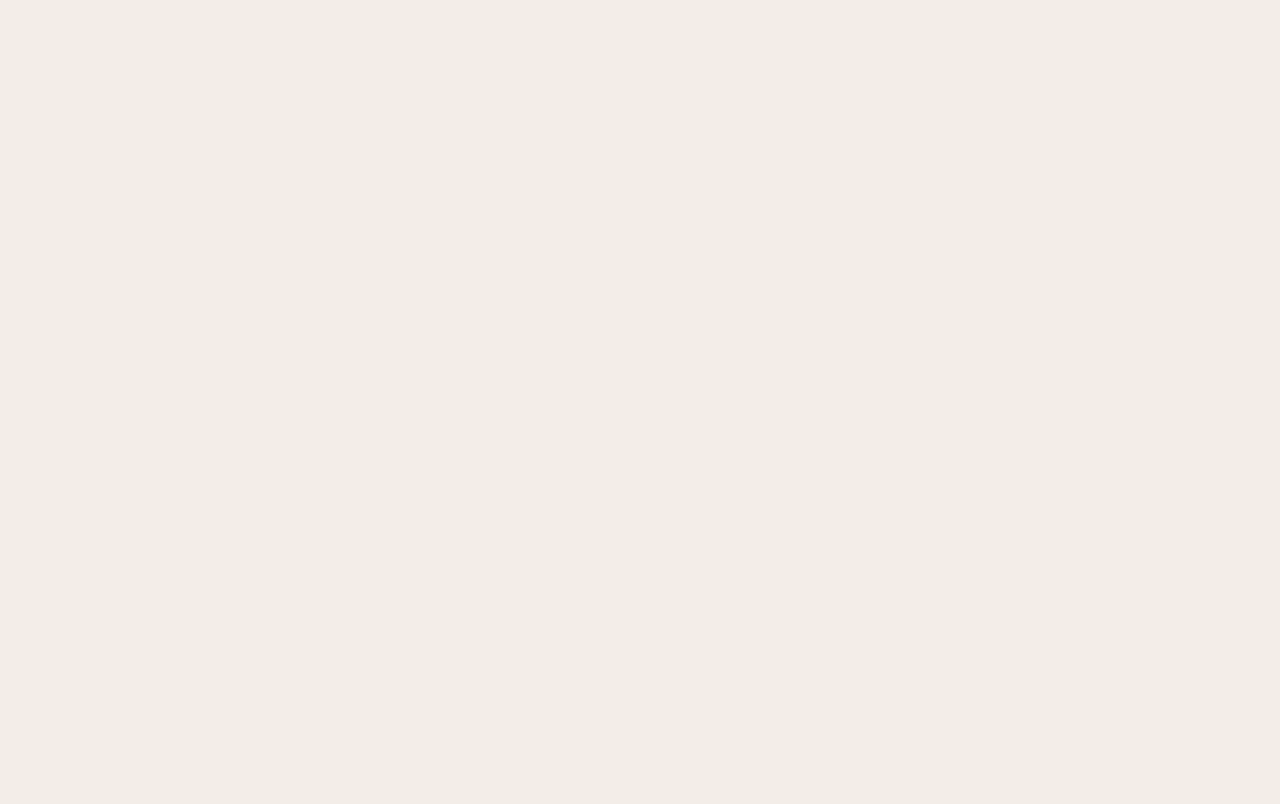
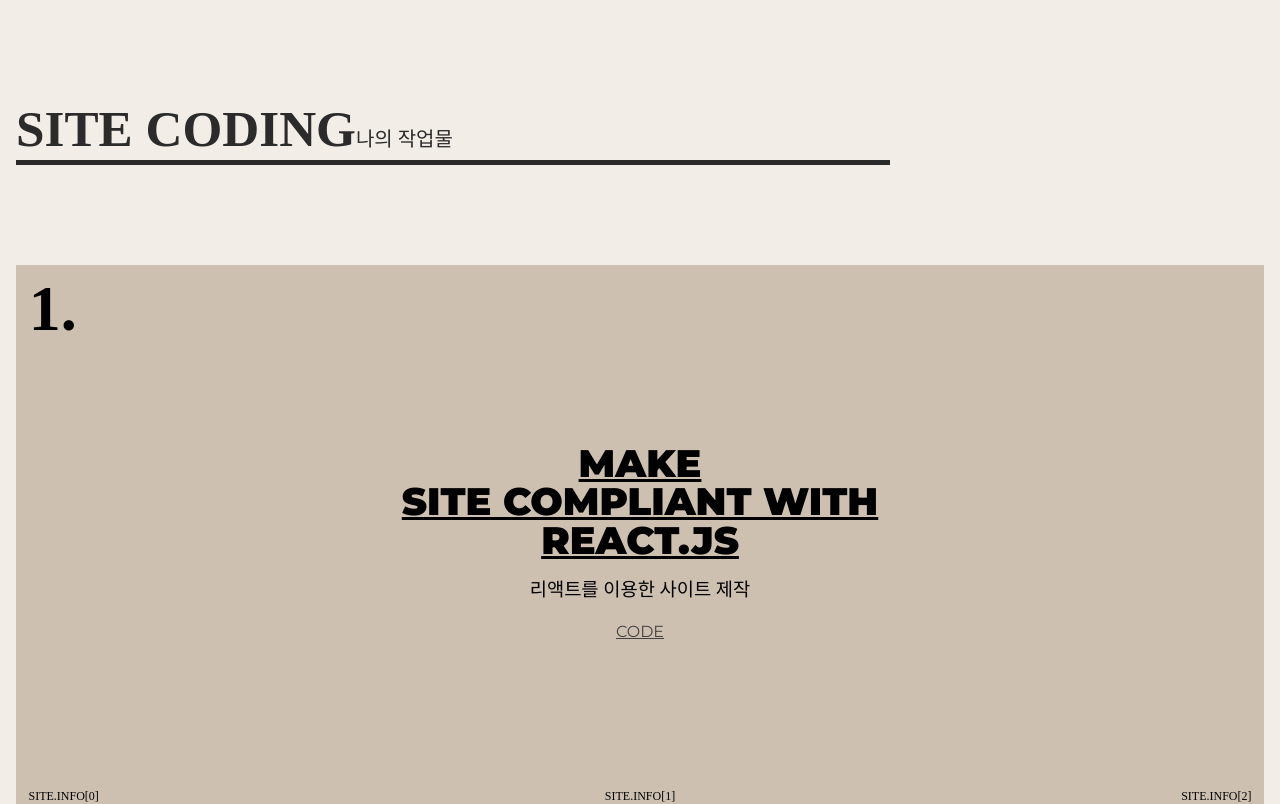
Before and after one commit to Dessert99/Clone_WEBSTORYBOY-PortFolio, a React (Create React App) app: page / in a window 1280 px wide. Shown: the part 2140-2944 px from the top of the page. Before the commit the page ends 2212 px from the top, so only its background shows below. Built offline with nearby package versions, Linux system fonts and the light colour scheme; a small style sheet from the web is missing; a web font is replaced by a local one.

Commit message:
site완성

```diff
--- a/src/assets/scss/section/_site.scss
+++ b/src/assets/scss/section/_site.scss
@@ -0,0 +1,134 @@
+.site__inner {
+  padding: 16px; // 전체 안쪽 여백 주기 -> 왼쪽에서 조금 떨어트림.
+  .site__title {
+    position: sticky;
+    top: 70px;
+    left: 0;
+    width: 70%; //이거 조절하면 밑줄 길이 조절할 수 있음.
+    height: 6vw; //이거 조절하면 글자와 밑줄 간격 조절할 수 있음.
+    font-size: 4vw;
+    font-weight: 900;
+    line-height: 1.6;
+    font-family: var(--mainKor-font);
+    text-transform: uppercase;
+    color: var(--black100);
+
+    border-bottom: 0.4vw solid var(--black100);
+    margin-bottom: 100px;
+
+    @media (max-width: 800px) {
+      width: 100%;
+      margin-bottom: 10vw;
+      font-size: 30px;
+      height: auto;
+      top: 68px;
+      z-index: 1000;
+      background-color: var(--mainBg-color);
+    }
+    em {
+      font-size: 1.25rem;
+      font-weight: 400;
+      line-height: 2;
+    }
+  }
+
+  .site__wrap {
+    .site__item {
+      height: 70vh;
+      @include flex-center;
+      flex-direction: column;
+      position: sticky; //이거 왜 쓴 거지 -> 이러면 s1, s2,. 마다 top 위치를 다르게 할 수 있다.
+      left: 0;
+
+      &.s1 {
+        background-color: var(--subBg100);
+        top: 180px;
+
+        @media (max-width: 800px) {
+          top: 140px;
+        }
+      }
+      &.s2 {
+        background-color: var(--subBg100);
+        top: 200px;
+
+        @media (max-width: 800px) {
+          top: 140px;
+        }
+      }
+      .num {
+        font-size: 5vw;
+        line-height: 1;
+        font-weight: 900;
+        font-family: var(--mainNum-font);
+        position: absolute;
+        left: 1vw;
+        top: 1vw;
+
+        @media (max-width: 800px) {
+          font-size: 80px;
+          left: 20px;
+          top: 20px;
+        }
+      }
+      .text {
+        text-align: center;
+        margin-bottom: 1rem;
+
+        > div {
+          font-size: 3vw;
+          line-height: 1; //글자 사이의 줄 간격 조절
+          font-weight: 900;
+          text-transform: uppercase;
+          text-decoration: underline;
+          font-family: var(--mainEng-font);
+
+          @media (max-width: 800px) {
+            font-size: 26px;
+          }
+        }
+      }
+      .title {
+        font-family: var(--mainKor-font);
+        margin-bottom: 1rem;
+      }
+      .btn {
+        a {
+          text-decoration: underline;
+          text-transform: uppercase;
+          color: var(--black200);
+          font-size: 1rem;
+          transition: all 0.3s;
+          margin: 0 2px;
+
+          &:hover {
+            color: red;
+          }
+        }
+      }
+      .info {
+        position: absolute;
+        left: 0;
+        bottom: 3%;
+        width: 98%;
+        margin-left: 1%;
+        border-bottom: 1px solid var(--balck);
+        display: flex;
+        justify-content: space-between;
+
+        @media (max-width: 800px) {
+          flex-direction: column;
+          width: 90%;
+          margin-left: 5%;
+          padding: 5px 0;
+        }
+        span {
+          font-family: var(--mainKor-font);
+          font-size: 12px;
+          padding: 3px 0;
+          text-transform: uppercase;
+        }
+      }
+    }
+  }
+}
--- a/src/components/Site.jsx
+++ b/src/components/Site.jsx
@@ -1,7 +1,51 @@
 import React from 'react';
 
+const siteText = [
+  {
+    text: ['Make', 'site compliant with', 'react.js'],
+    title: '리액트를 이용한 사이트 제작',
+    code: 'https://github.com/Dessert99/Clone_WEBSTORYBOY-PortFolio',
+    info: ['site coding', 'production period : two days', 'use stack : THML5/CSS3, CSS Variable, Vite'],
+  },
+  {
+    text: ['Make', 'site compliant with', 'spring'],
+    title: '스프링을 이용한 서버 구축',
+    code: 'https://github.com/Dessert99/Clone_WEBSTORYBOY-PortFolio',
+    info: ['site coding', 'production period : two days', 'use stack : JAVA, Spring Boot'],
+  },
+];
+
 function Site() {
-  return <section id="site"></section>;
+  return (
+    <section id="site">
+      <div className="site__inner">
+        <h2 className="site__title">
+          Site coding<em>나의 작업물</em>
+        </h2>
+        <div className="site__wrap">
+          {siteText.map((site, key) => (
+            <article className={`site__item s${key + 1}`} key={key}>
+              <span className="num">{key + 1}.</span>
+              <div className="text">
+                <div>{site.text[0]}</div>
+                <div>{site.text[1]}</div>
+                <div>{site.text[2]}</div>
+              </div>
+              <h3 className="title">{site.title}</h3>
+              <div className="btn">
+                <a href={site.code}>code</a>
+              </div>
+              <div className="info">
+                <span>site.info[0]</span>
+                <span>site.info[1]</span>
+                <span>site.info[2]</span>
+              </div>
+            </article>
+          ))}
+        </div>
+      </div>
+    </section>
+  );
 }
 
 export default Site;
```
